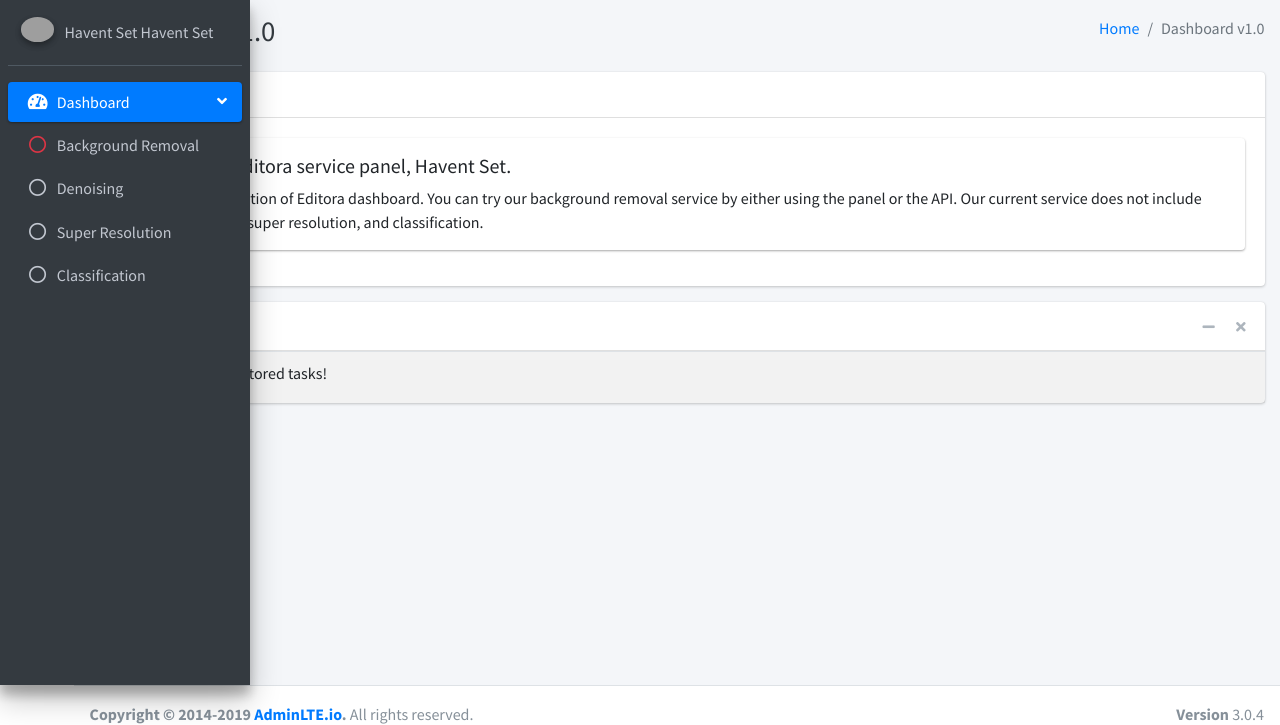
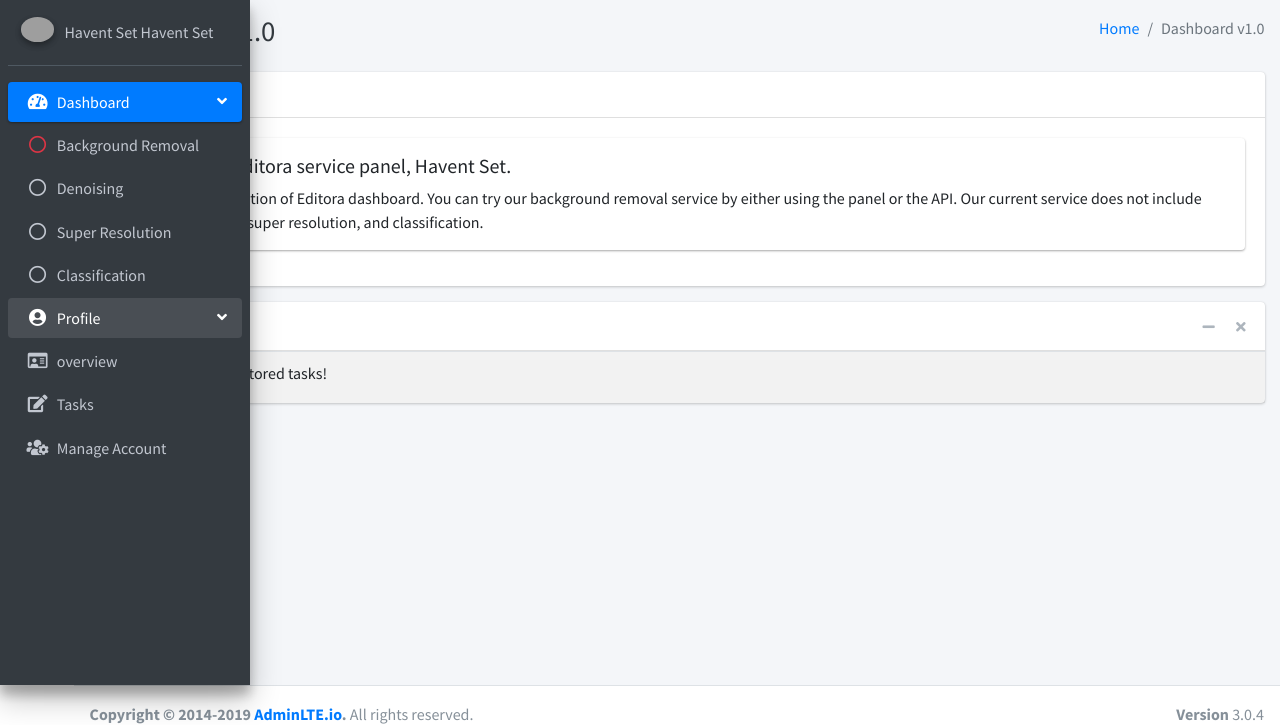
Before and after one commit to Editora-Ai/editora-ai, a Django app: page /dashboard/ in a window 1280 px wide. Shown: the part 58-783 px from the top of the page. Run offline with Django 3.2, Linux system fonts and the light colour scheme; the visitor is signed in with stand-in values (Sample User, id 1); data that the repository does not hold is empty; some libraries are stand-ins or nearby versions; grey boxes are pictures that could not be loaded.

Commit message:
reforming dashboard.

```diff
--- a/temp_front/templates/temp_front/dashboard.html
+++ b/temp_front/templates/temp_front/dashboard.html
@@ -88,21 +88,53 @@
                 </a>
               </li>
               <li class="nav-item">
-                <a href="./denoiser.html" class="nav-link disabled">
+                <a href="/dashboard/denoiser" class="nav-link disabled">
                   <i class="far fa-circle nav-icon"></i>
                   <p>Denoising</p>
                 </a>
               </li>
               <li class="nav-item">
-                <a href="./superresolution.html" class="nav-link disabled">
+                <a href="/dashboard/superresolution" class="nav-link disabled">
                   <i class="far fa-circle nav-icon"></i>
                   <p>Super Resolution</p>
                 </a>
               </li>
               <li class="nav-item">
-                <a href="./classification.html" class="nav-link disabled">
+                <a href="/dashboard/classification" class="nav-link disabled">
                   <i class="far fa-circle nav-icon"></i>
                   <p>Classification</p>
+                </a>
+              </li>
+            </ul>
+          </li>
+          </li>
+          <li class="nav-item has-treeview menu-open">
+            <a href="/dashboard/account" class="nav-link">
+              <i class="nav-icon fas nav-icon fas fa-user-circle"></i>
+              <p>
+                Profile
+                <i class="right fas fa-angle-left"></i>
+              </p>
+            </a>
+            <ul class="nav nav-treeview">
+              <li class="nav-item">
+                <a href="/dashboard/account" class="nav-link">
+             <i class="nav-icon far fa-id-card"></i>
+                  <p>overview</p>
+                </a>
+              </li>
+              <li class="nav-item">
+                <a href="/dashboard/tasks" class="nav-link">
+                  <i class="nav-icon fas fa-edit"></i>
+                    <p>
+                     Tasks
+                  </p>
+                </a>
+              </li>
+              <li class="nav-item">
+                <a href="/dashboard/Manage" class="nav-link">
+                  <i class="fas fa-users-cog nav-icon"></i>
+                  <p>Manage Account</p>
                 </a>
               </li>
             </ul>
@@ -172,7 +204,7 @@
               <thead>
                   <tr>
                       <th style="width: 1%">
-                          #
+                          Id
                       </th>
                       <th style="width: 20%">
                           Image
```
Also changed, not shown: temp_front/templates/temp_front/bgr.html (+37 -5 lines).
